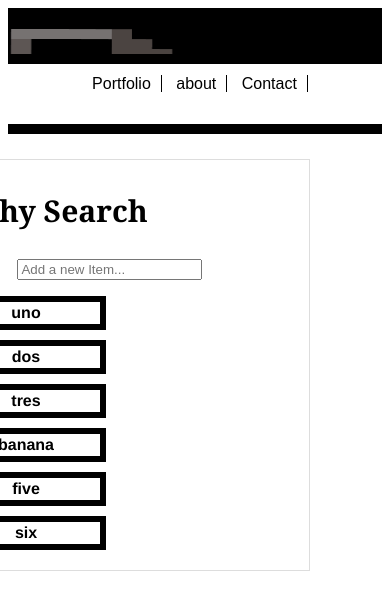
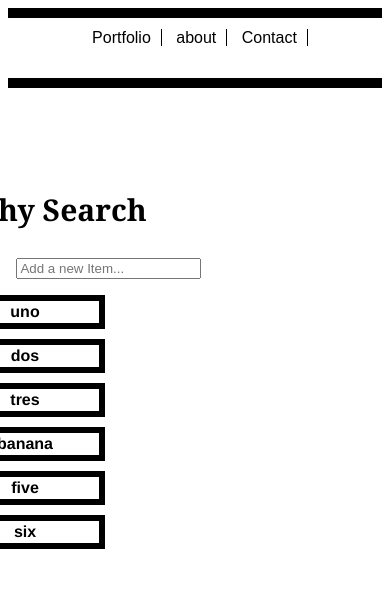
Before and after one commit to greench0/giphy-api, a plain HTML site: page index.html in a window 390 px wide. Drawn offline with nearby package versions, Linux system fonts and the light colour scheme.

Commit message:
media quaery

```diff
--- a/assets/style.css
+++ b/assets/style.css
@@ -269,18 +269,12 @@ a:active {
   }
 
 
-  header {
-    border-bottom: 1px solid #dddddd;
-    color: #333;
-    background:white;
-    margin: 0 auto;
 
-  }
 
-#logo {
+/* #logo {
   padding: 20px 25px 20px 25px;
   height: 100%;
-}
+} */
 
 nav {
   background: white;
@@ -325,12 +319,7 @@ section {
       /* background-color: red; */
   }
 
-  header {
-    border-bottom: 1px solid #dddddd;
-    color: #333;
-    background:white;
-    width: 100%;
-  }
+
 
   nav {
     background: white;
@@ -343,21 +332,21 @@ section {
 
 
   }
-  #logo {
+
+  /* #logo {
     background: black;
     color: black;
     /* display: inline; */
-    padding: 20px 25px 20px 25px;
+    /* padding: 20px 25px 20px 25px;
     margin-left: 0px;
     float: left;
     height: 100%;
-
-  }
+  } */
 
 
   section {
     background: white;
-    border: 1px solid #dddddd;
+    /* border: 1px solid #dddddd; */
     color: #333;
     font-family: 'Arial', 'Helvetica Neue', Helvetica, sans-serif;
   line-height: 200%;
@@ -396,7 +385,7 @@ section {
 
   section {
     background: white;
-    border: 1px solid #dddddd;
+    /* border: 1px solid #dddddd; */
     color: #333;
     font-family: 'Arial', 'Helvetica Neue', Helvetica, sans-serif;
   line-height: 200%;
@@ -414,13 +403,16 @@ section {
 
 
       #logo {
-        background: black;
+        background: pink;
         color: black;
         display: inline;
-        padding: 20px 0px 20px 0px;
+        padding: 0px 0px 0px 0px;
         text-align: center;
         width: 100%;
         overflow: auto;
+        margin-left: 0px;
+    float: left;
+    height: 0px;
 
 
       }
@@ -472,19 +464,6 @@ header {
 }
 
 
-/* header info */
-#logo {
-  background: black;
-  color: black;
-
-  float: left;
-  height: 46px;
-  display: block;
-
-
-
-}
-
 nav {
 
   width: 100%;
```
